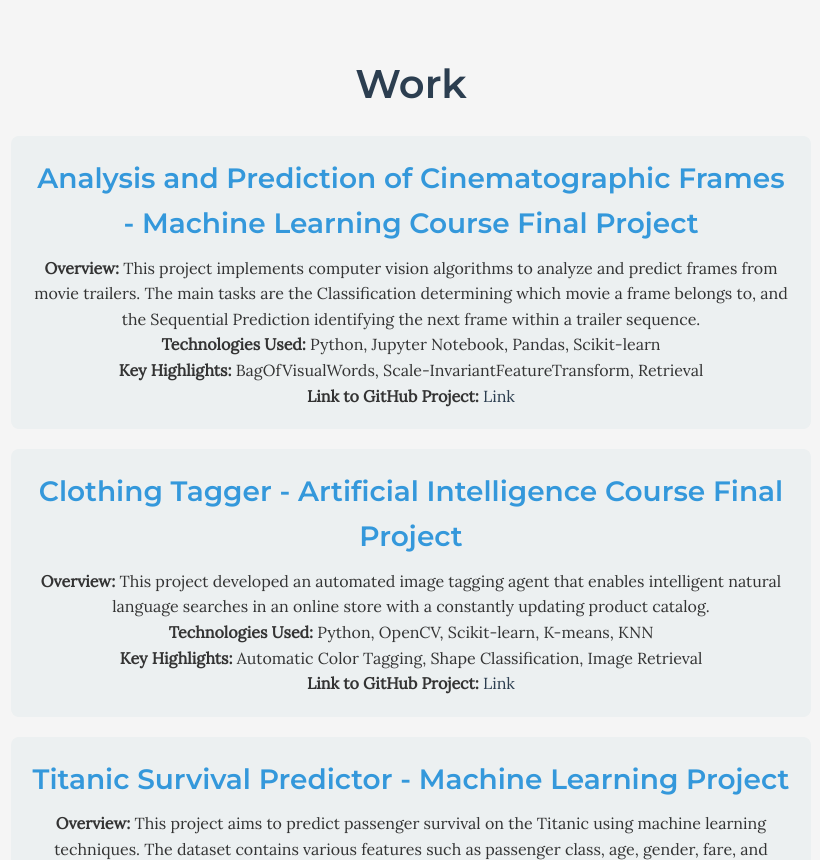
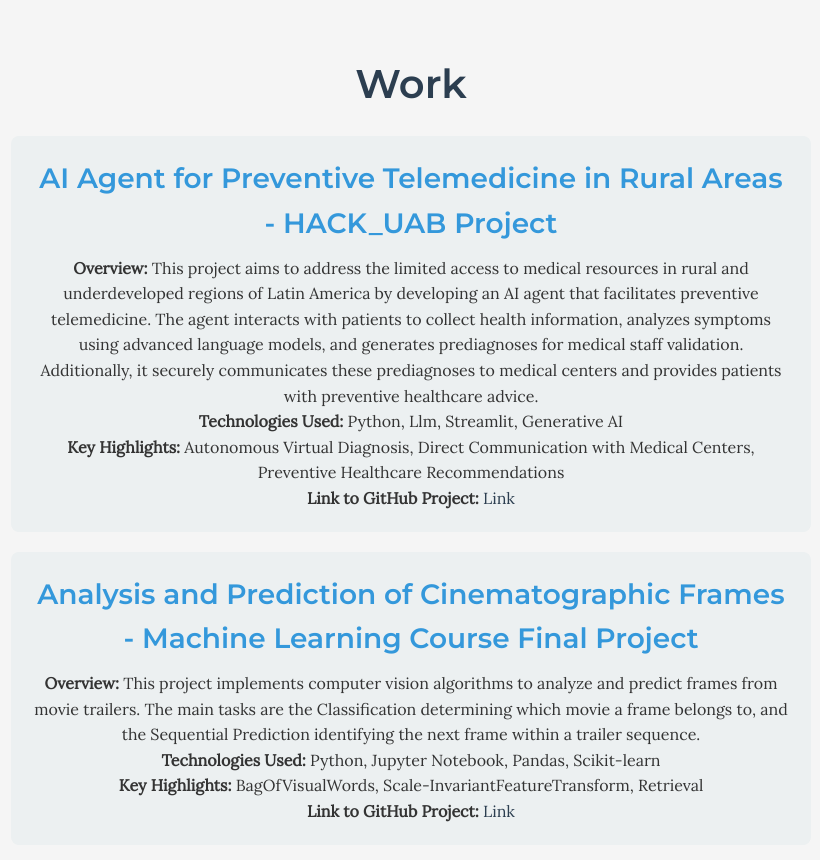
Before and after one commit to enricortegab/My-Portfolio, a plain HTML site: page index.html in a window 1280 px wide. Shown: the part 720-1580 px from the top of the page, without its empty margins (229-1049 px from the left). Drawn offline with Linux system fonts and the light colour scheme.

Commit message:
Update index.html

```diff
--- a/index.html
+++ b/index.html
@@ -39,6 +39,13 @@
     <section id="projects" class="section">
         <h2>Work</h2>
         <ul>
+            <li class="project">
+                <h3>AI Agent for Preventive Telemedicine in Rural Areas - HACK_UAB Project</h3>
+                <p><strong>Overview:</strong> This project aims to address the limited access to medical resources in rural and underdeveloped regions of Latin America by developing an AI agent that facilitates preventive telemedicine. The agent interacts with patients to collect health information, analyzes symptoms using advanced language models, and generates prediagnoses for medical staff validation. Additionally, it securely communicates these prediagnoses to medical centers and provides patients with preventive healthcare advice.</p>
+                <p><strong>Technologies Used:</strong> Python, Llm, Streamlit, Generative AI</p>
+                <p><strong>Key Highlights:</strong> Autonomous Virtual Diagnosis, Direct Communication with Medical Centers, Preventive Healthcare Recommendations</p>
+                <p><strong>Link to GitHub Project:</strong> <a href="https://github.com/enricortegab/HACK_UAB.git" target="_blank">Link</a></p>
+            </li>
             <li class="project">
                 <h3>Analysis and Prediction of Cinematographic Frames - Machine Learning Course Final Project</h3>
                 <p><strong>Overview:</strong> This project implements computer vision algorithms to analyze and predict frames from movie trailers. The main tasks are the Classification determining which movie a frame belongs to, and  the Sequential Prediction identifying the next frame within a trailer sequence.</p>
@@ -93,7 +100,7 @@
     <section id="skills" class="section">
         <h2>⚒ Skills & Technologies</h2>
         <div class="skills-container">
-            <p><strong>Programming Languages:</strong> Python, R, C++, C, Java</p>
+            <p><strong>Programming Languages:</strong> Python, R, C++, C, Java, Excel</p>
             <p><strong>Data Analysis Tools:</strong> Pandas, NumPy, SciPy</p>
             <p><strong>Machine Learning Libraries:</strong> Scikit-Learn, TensorFlow, Pytorch</p>
             <p><strong>Data Visualization:</strong> Matplotlib, Seaborn, TensorBoard</p>
```
